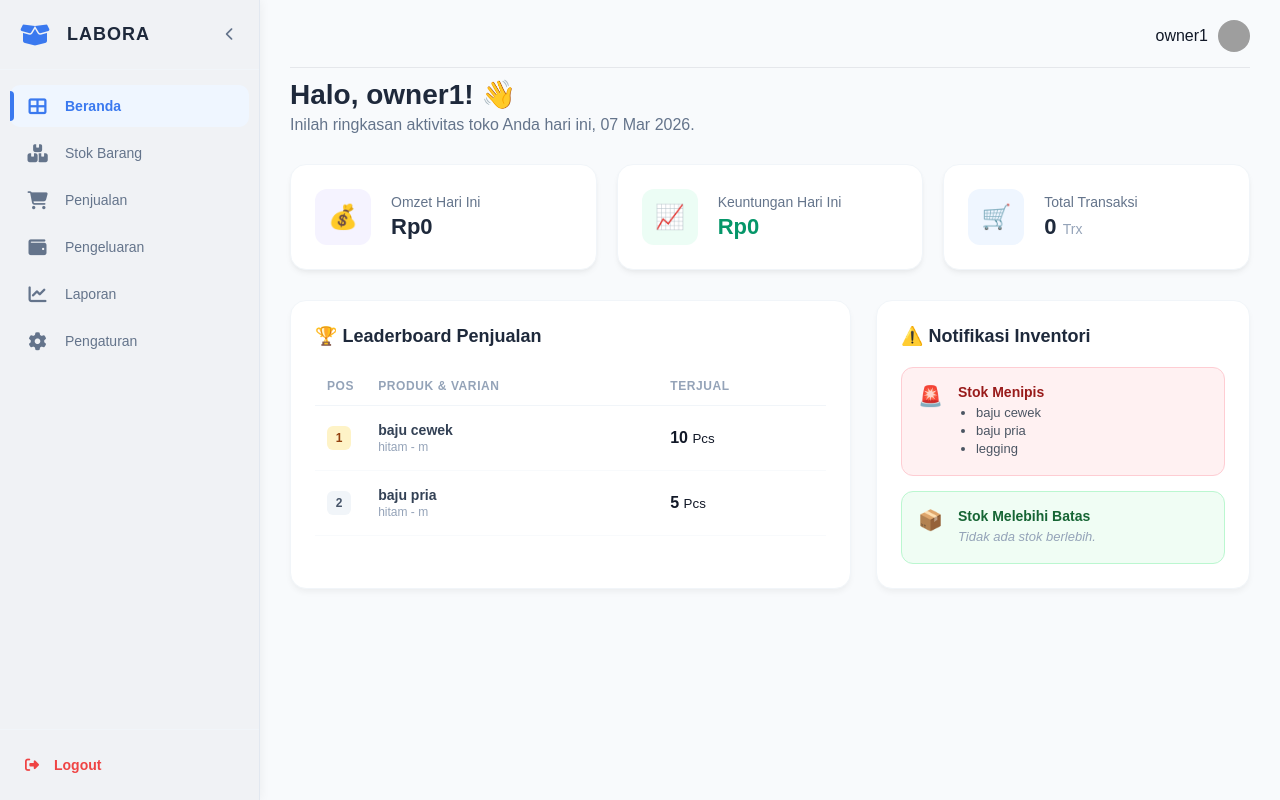
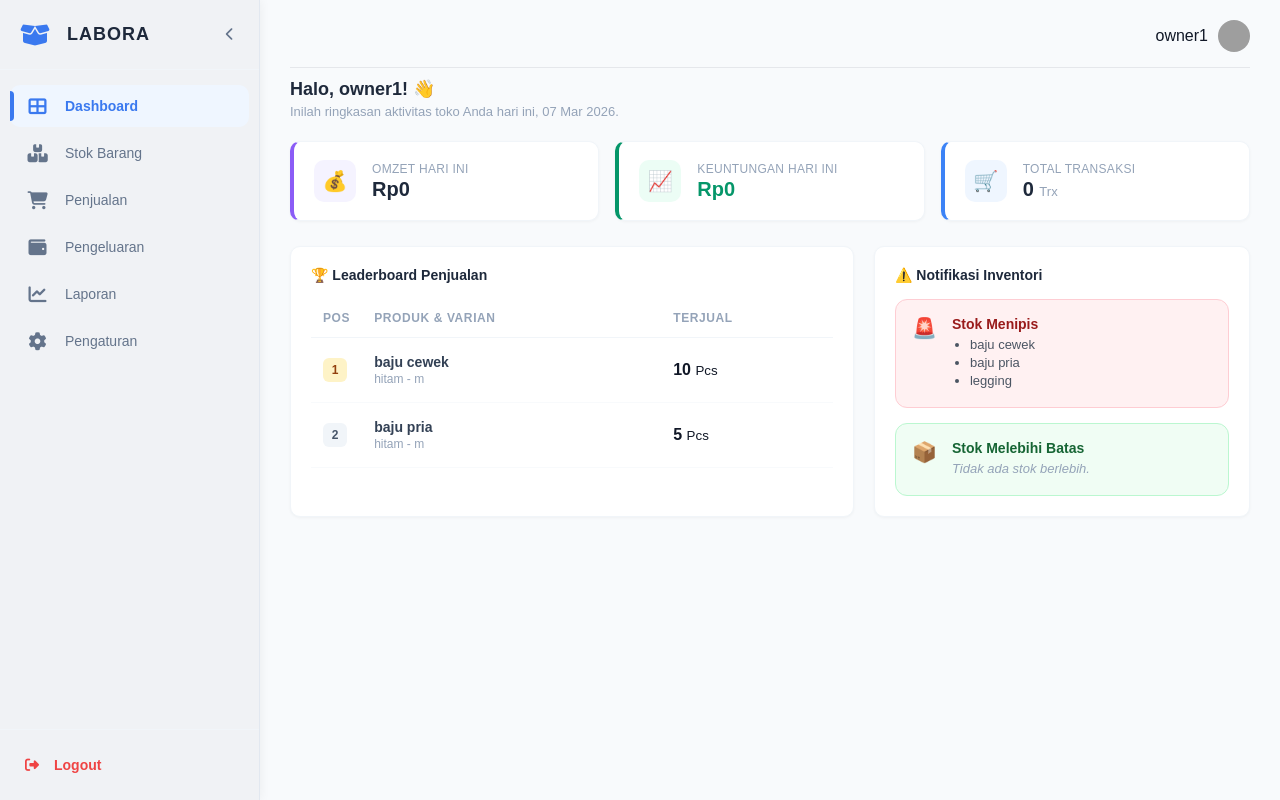
Before and after one commit to bonjohabib-spec/labora, a PHP site: page /dashboard/dashboard.php in a window 1280 px wide. Run offline with PHP 8.4, Linux system fonts and the light colour scheme; a user stored in the database is signed in; data comes from the database, SQL or seed files in the repository; grey boxes are pictures that could not be loaded.

Commit message:
Redesign Dashboard cards: Mekari-style with left border accents, compact layout

```diff
--- a/assets/css/dashboard.css
+++ b/assets/css/dashboard.css
@@ -1,52 +1,61 @@
 /* Dashboard Content */
 .welcome-header {
-  margin-bottom: 30px;
+  margin-bottom: 22px;
 }
 
 .welcome-header h1 {
-  font-size: 28px;
-  color: #1e293b;
+  font-size: 18px;
+  font-weight: 700;
+  color: var(--text-main, #1e293b);
   margin: 0;
 }
 
 .welcome-header p {
-  color: #64748b;
-  margin: 5px 0 0 0;
+  color: #94a3b8;
+  margin: 4px 0 0 0;
+  font-size: 13px;
 }
 
-/* Stat Cards */
+/* ===== STAT CARDS (Mekari Style) ===== */
 .stat-cards {
   display: grid;
-  grid-template-columns: repeat(auto-fit, minmax(280px, 1fr));
-  gap: 20px;
-  margin-bottom: 30px;
+  grid-template-columns: repeat(auto-fit, minmax(220px, 1fr));
+  gap: 16px;
+  margin-bottom: 25px;
 }
 
 .stat-card {
   background: white;
-  padding: 24px;
-  border-radius: 16px;
-  box-shadow: 0 4px 6px -1px rgba(0, 0, 0, 0.05), 0 2px 4px -1px rgba(0, 0, 0, 0.03);
+  padding: 18px 20px;
+  border-radius: 10px;
+  box-shadow: 0 1px 3px rgba(0,0,0,0.04);
   display: flex;
   align-items: center;
-  gap: 20px;
-  transition: transform 0.2s ease, box-shadow 0.2s ease;
+  gap: 16px;
+  transition: all 0.2s;
   border: 1px solid #f1f5f9;
+  border-left: 4px solid #e2e8f0; /* Default accent */
+  position: relative;
 }
 
 .stat-card:hover {
-  transform: translateY(-4px);
-  box-shadow: 0 10px 15px -3px rgba(0, 0, 0, 0.1);
+  box-shadow: 0 4px 12px rgba(0,0,0,0.06);
 }
 
+/* Accent Colors via nth-child */
+.stat-card:nth-child(1) { border-left-color: #8b5cf6; } /* Purple - Omzet */
+.stat-card:nth-child(2) { border-left-color: #059669; } /* Green - Keuntungan */
+.stat-card:nth-child(3) { border-left-color: #3b82f6; } /* Blue - Transaksi */
+
 .stat-icon {
-  width: 56px;
-  height: 56px;
-  border-radius: 12px;
+  width: 42px;
+  height: 42px;
+  border-radius: 10px;
   display: flex;
   align-items: center;
   justify-content: center;
-  font-size: 24px;
+  font-size: 20px;
+  flex-shrink: 0;
 }
 
 .stat-icon.purple { background: #f5f3ff; }
@@ -55,20 +64,23 @@
 
 .stat-info label {
   display: block;
-  font-size: 14px;
-  color: #64748b;
+  font-size: 12px;
+  color: #94a3b8;
   font-weight: 500;
-  margin-bottom: 4px;
+  margin-bottom: 2px;
+  text-transform: uppercase;
+  letter-spacing: 0.3px;
 }
 
 .stat-info h3 {
   margin: 0;
-  font-size: 22px;
-  color: #1e293b;
+  font-size: 20px;
+  font-weight: 700;
+  color: var(--text-main, #1e293b);
 }
 
 .stat-info h3 small {
-  font-size: 14px;
+  font-size: 13px;
   font-weight: normal;
   color: #94a3b8;
 }
@@ -77,14 +89,14 @@
 .dashboard-grid {
   display: grid;
   grid-template-columns: 1.5fr 1fr;
-  gap: 25px;
+  gap: 20px;
 }
 
 .dashboard-panel {
   background: white;
-  border-radius: 16px;
-  padding: 24px;
-  box-shadow: 0 4px 6px -1px rgba(0, 0, 0, 0.05);
+  border-radius: 10px;
+  padding: 20px;
+  box-shadow: 0 1px 3px rgba(0,0,0,0.04);
   border: 1px solid #f1f5f9;
 }
 
@@ -92,13 +104,14 @@
   display: flex;
   justify-content: space-between;
   align-items: center;
-  margin-bottom: 20px;
+  margin-bottom: 16px;
 }
 
 .panel-header h3 {
   margin: 0;
-  font-size: 18px;
-  color: #1e293b;
+  font-size: 14px;
+  font-weight: 600;
+  color: var(--text-main, #1e293b);
 }
 
 .btn-link {
--- a/includes/sidebar.php
+++ b/includes/sidebar.php
@@ -20,7 +20,7 @@ $currentPage = basename($_SERVER['PHP_SELF']);
     <li class="<?= $currentPage == 'dashboard.php' ? 'active' : '' ?>">
       <a href="<?= $base_url ?>/dashboard/dashboard.php">
         <i class="fas fa-th-large"></i>
-        <span class="link-text">Beranda</span>
+        <span class="link-text">Dashboard</span>
       </a>
     </li>
 
```
